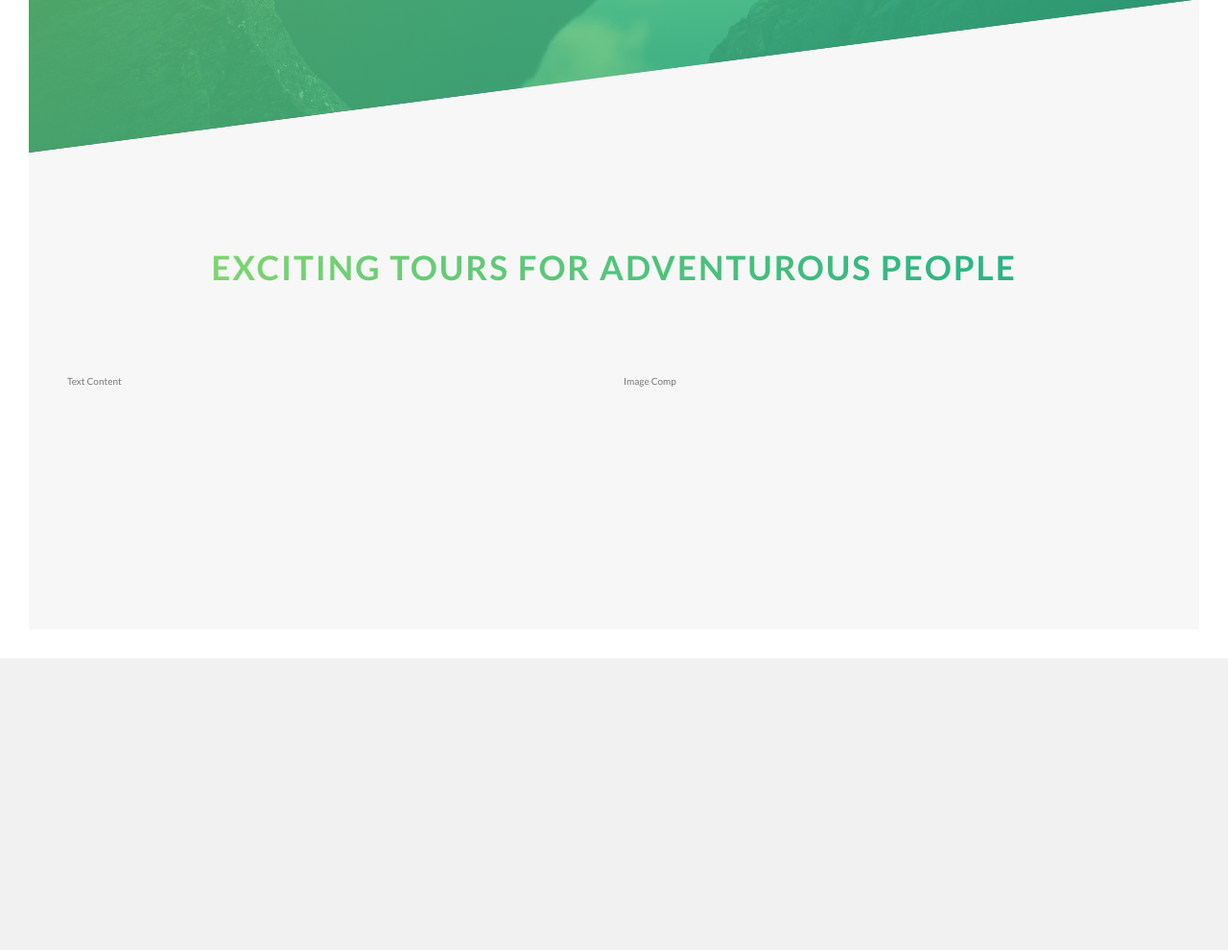
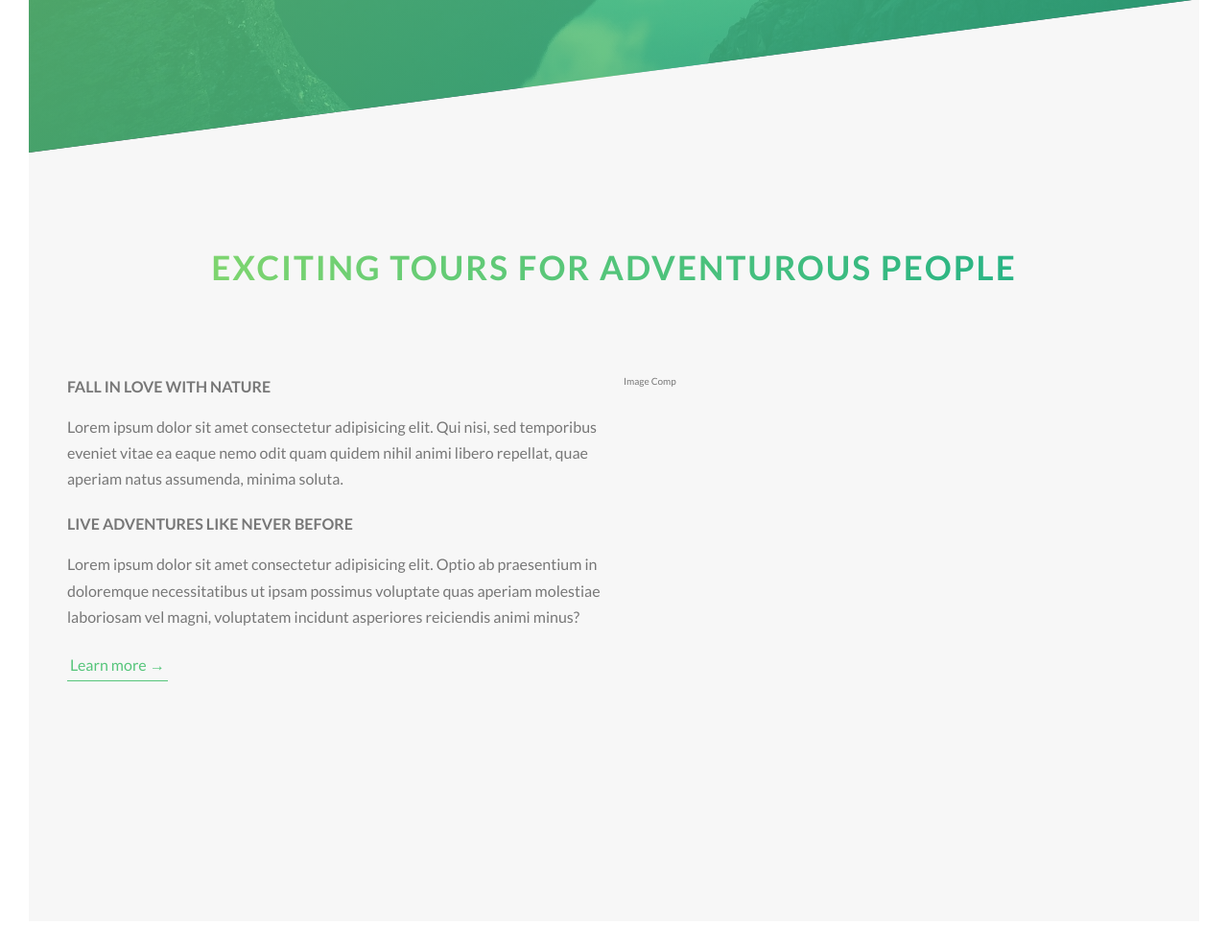
Before and after one commit to peteyb/advanced-css-course, a PHP site: page / in a window 1280 px wide. Shown: the part 631-1621 px from the top of the page at 96% size. Before the commit the page ends 1317 px from the top, so only its background shows below. Run offline with PHP 8.4, Linux system fonts and the light colour scheme; some libraries are stand-ins or nearby versions.

Commit message:
about us typo

```diff
--- a/Natours/starter/css/style.css
+++ b/Natours/starter/css/style.css
@@ -81,10 +81,26 @@ body {
     transform: skewY(2deg) skewX(15deg) scale(1.1);
     text-shadow: 0.5rem 1rem 2rem rgba(0, 0, 0, 0.2); }
 
+.heading-tertiary {
+  font-size: 1.6rem;
+  font-weight: 700;
+  text-transform: uppercase; }
+
+.paragraph {
+  font-size: 1.6rem; }
+  .paragraph:not(:last-child) {
+    margin-bottom: 2rem; }
+
 .u-center-text {
   text-align: center; }
 
-.u-mb-8 {
+.u-mb-small {
+  margin-bottom: 1.5rem; }
+
+.u-mb-medium {
+  margin-bottom: 4rem; }
+
+.u-mb-big {
   margin-bottom: 8rem; }
 
 .btn:link, .btn:visited {
@@ -127,6 +143,25 @@ body {
   left: 0;
   z-index: -1;
   transition: all 0.2s; }
+
+.btn-text:link, .btn-text:visited {
+  font-size: 1.6rem;
+  color: #55c57a;
+  display: inline-block;
+  text-decoration: none;
+  border-bottom: 1px solid #55c57a;
+  padding: 3px;
+  transition: all .2s; }
+
+.btn-text:hover {
+  background-color: #55c57a;
+  color: #f1f1f1;
+  box-shadow: 0 1rem 2rem rgba(0, 0, 0, 0.15);
+  transform: translateY(-2px); }
+
+.btn-text::active {
+  box-shadow: 0 0.5rem 1rem rgba(0, 0, 0, 0.15);
+  transform: translateY(0); }
 
 .row {
   max-width: 114rem;
--- a/Natours/starter/index.html
+++ b/Natours/starter/index.html
@@ -35,7 +35,7 @@
 
     <main>
         <section class="section-about">
-            <div class="u-center-text u-mb-8">
+            <div class="u-center-text u-mb-big">
                 <h2 class="heading-secondary">
                     Exciting tours for adventurous people
                 </h2>
@@ -43,7 +43,23 @@
 
             <div class="row">
                 <div class="col-1-of-2">
-                    Text Content
+                    <h3 class="heading-tertiary u-mb-small">
+                        Fall in love with nature
+                    </h3>
+                    <p class="paragraph">
+                        Lorem ipsum dolor sit amet consectetur adipisicing elit. Qui nisi, sed temporibus eveniet vitae ea eaque nemo odit quam quidem nihil animi libero repellat, quae aperiam natus assumenda, minima soluta.
+                    </p>
+
+                    <h3 class="heading-tertiary u-mb-small">
+                        Live adventures like never before
+                    </h3>
+                    <p class="paragraph">
+                        Lorem ipsum dolor sit amet consectetur adipisicing elit. Optio ab praesentium in doloremque necessitatibus ut ipsam possimus voluptate quas aperiam molestiae laboriosam vel magni, voluptatem incidunt asperiores reiciendis animi minus?
+                    </p>
+
+                    <a href="#" class="btn-text">
+                        Learn more &rarr;
+                    </a>
                 </div>
                 <div class="col-1-of-2">
                     Image Comp
--- a/Natours/starter/sass/abstracts/_variables.scss
+++ b/Natours/starter/sass/abstracts/_variables.scss
@@ -13,3 +13,6 @@ $color-black: #000;
 $grid-width: 114rem;
 $gutter-vertical: 2rem;
 $gutter-horizontal: 2rem;
+
+// font size
+$default-font-size: 1.6rem;
--- a/Natours/starter/sass/base/_typography.scss
+++ b/Natours/starter/sass/base/_typography.scss
@@ -51,3 +51,17 @@ body {
         text-shadow: .5rem 1rem 2rem rgba($color-black, .2);
     }
 }
+
+.heading-tertiary {
+    font-size: $default-font-size;
+    font-weight: 700;
+    text-transform: uppercase;
+}
+
+.paragraph {
+    font-size: $default-font-size;
+
+    &:not(:last-child) {
+        margin-bottom: 2rem;
+    }
+}
--- a/Natours/starter/sass/base/_utils.scss
+++ b/Natours/starter/sass/base/_utils.scss
@@ -1,6 +1,12 @@
 .u-center-text {
     text-align: center;
 }
-.u-mb-8 {
+.u-mb-small {
+    margin-bottom: 1.5rem;
+}
+.u-mb-medium {
+    margin-bottom: 4rem;
+}
+.u-mb-big {
     margin-bottom: 8rem;
 }
--- a/Natours/starter/sass/components/_btn.scss
+++ b/Natours/starter/sass/components/_btn.scss
@@ -8,7 +8,7 @@
         border-radius: 1rem;
         transition: all .2s;
         position: relative;
-        font-size: 1.6rem;
+        font-size: $default-font-size;
     }
 
     &:hover {
@@ -51,3 +51,28 @@
         transition: all 0.2s;
     }
 }
+
+.btn-text {
+    &:link,
+    &:visited {
+        font-size: $default-font-size;
+        color: $color-primary;
+        display: inline-block;
+        text-decoration: none;
+        border-bottom: 1px solid $color-primary;
+        padding: 3px;
+        transition: all .2s;
+    }
+
+    &:hover {
+        background-color: $color-primary;
+        color: $color-white;
+        box-shadow: 0 1rem 2rem rgba($color-black, .15);
+        transform: translateY(-2px);
+    }
+
+    &::active {
+        box-shadow: 0 .5rem 1rem rgba($color-black, .15);
+        transform: translateY(0);
+    }
+}
```
